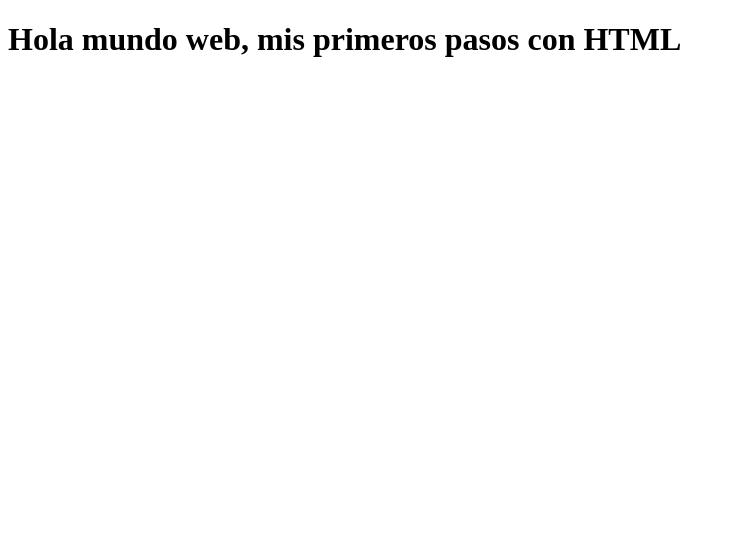
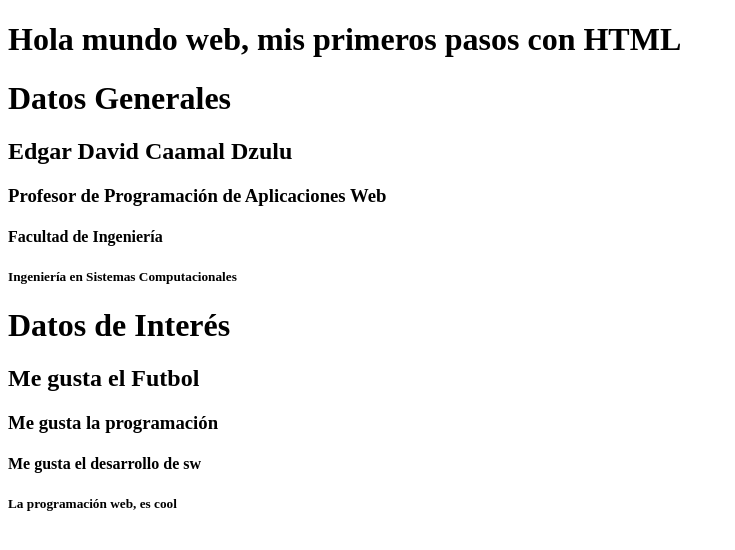
Before and after one commit to edcaamal/csb-tw6se, a website: page index.html in a window 1280 px wide. Shown: the whole page, without its empty margins (0-735 px from the left). Drawn offline with Linux system fonts and the light colour scheme.

Commit message:
Deployment from Codesandbox.

```diff
--- a/index.html
+++ b/index.html
@@ -8,5 +8,16 @@
   </head>
   <body>
     <h1>Hola mundo web, mis primeros pasos con HTML</h1>
+    <h1>Datos Generales</h1>
+    <h2>Edgar David Caamal Dzulu</h2>
+    <h3>Profesor de Programación de Aplicaciones Web</h3>
+    <h4>Facultad de Ingeniería</h4>
+    <h5>Ingeniería en Sistemas Computacionales</h5>
+
+    <h1>Datos de Interés</h1>
+    <h2>Me gusta el Futbol</h2>
+    <h3>Me gusta la programación</h3>
+    <h4>Me gusta el desarrollo de sw</h4>
+    <h5>La programación web, es cool</h5>
   </body>
 </html>
```
